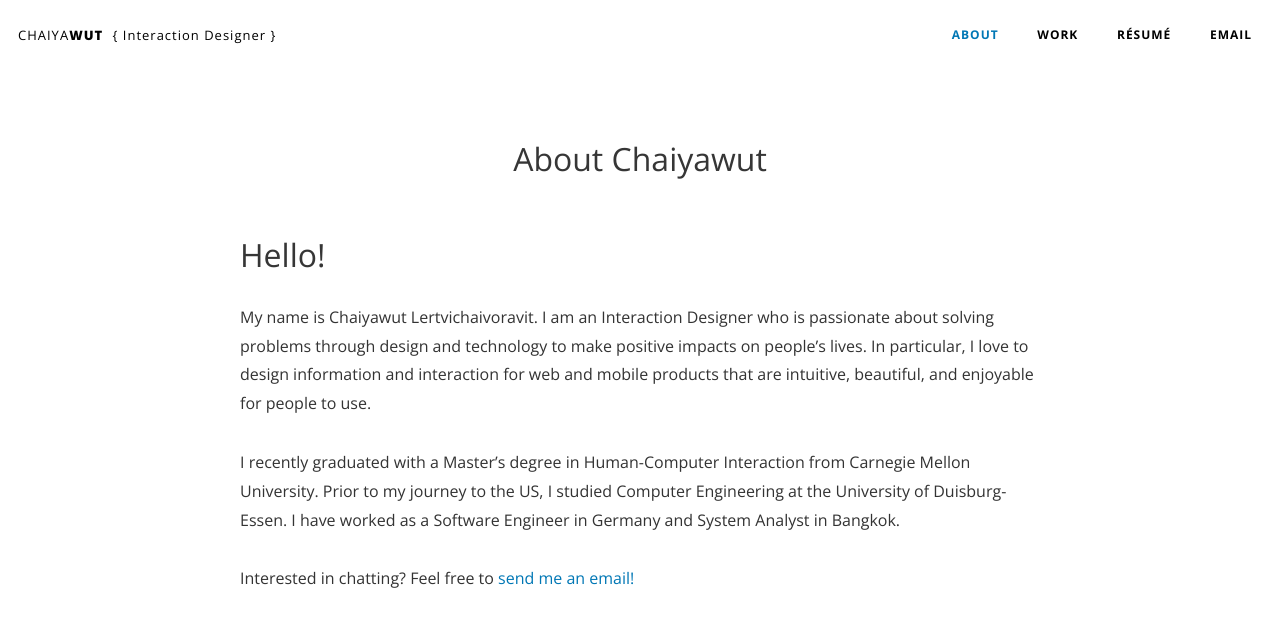
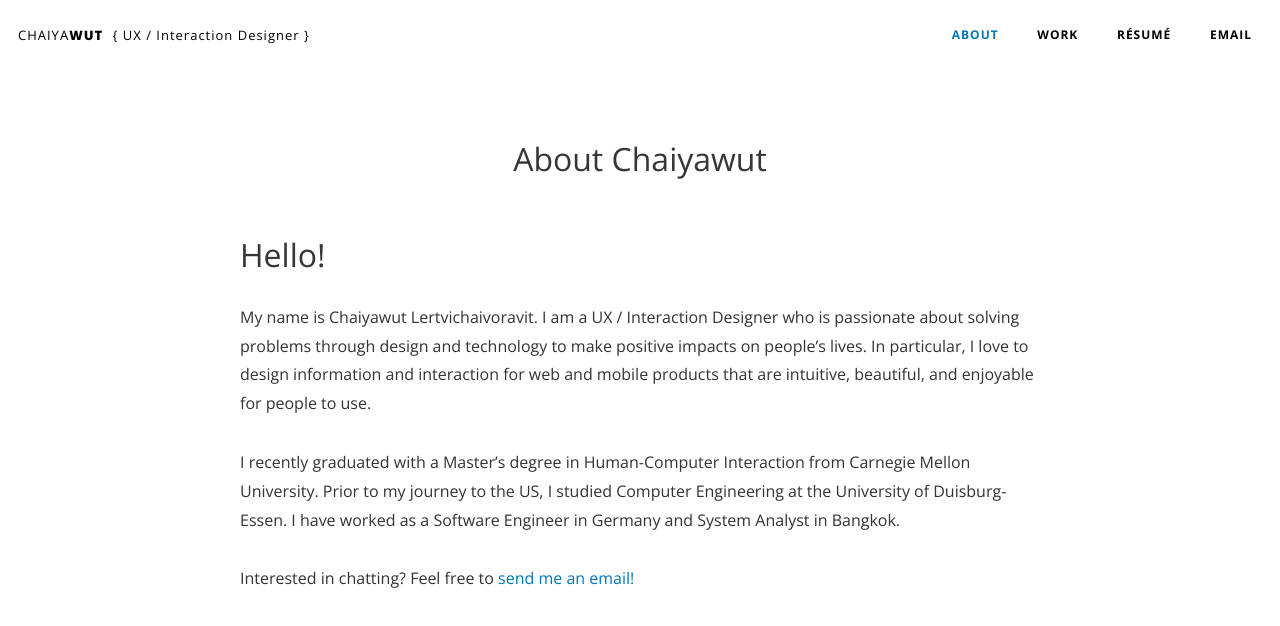
Before and after one commit to clertvic/clertvic.github.io, a plain HTML site: page about.html in a window 1280 px wide. Drawn offline with nearby package versions, Linux system fonts and the light colour scheme.

Commit message:
Added the UX position.

```diff
--- a/about.html
+++ b/about.html
@@ -16,7 +16,7 @@
 
         <header class="dark">
             <h1>
-                <span>CHAIYA<strong>WUT</strong></span> <span>{ Interaction Designer }</span>
+                <span>CHAIYA<strong>WUT</strong></span> <span>{ UX / Interaction Designer }</span>
             </h1>
             <nav class="ib right">
                 <ul class="pri">
@@ -40,7 +40,7 @@
                 <div class="wrapper">
                     <!--<div class="hr"></div>-->
                     <h4>Hello!</h4>
-                    <p>My name is Chaiyawut Lertvichaivoravit. I am an Interaction Designer who is passionate about solving problems through design and technology to make positive impacts on people’s lives. In particular, I love to design information and interaction for web and mobile products that are intuitive, beautiful, and enjoyable for people to use.</p>
+                    <p>My name is Chaiyawut Lertvichaivoravit. I am a UX / Interaction Designer who is passionate about solving problems through design and technology to make positive impacts on people’s lives. In particular, I love to design information and interaction for web and mobile products that are intuitive, beautiful, and enjoyable for people to use.</p>
                     <p>I recently graduated with a Master’s degree in Human-Computer Interaction from Carnegie Mellon University. Prior to my journey to the US, I studied Computer Engineering at the University of Duisburg-Essen. I have worked as a Software Engineer in Germany and System Analyst in Bangkok.</p>
                     <p>Interested in chatting? Feel free to <a href="mailto:chaiyawut.l@gmail.com">send me an email!</a></p>
                 </div>
```
Also changed, not shown: genee.html (+1 -1 lines), index.html (+1 -1 lines), kindness_fortune.html (+1 -1 lines), no_exit.html (+1 -1 lines), parkey.html (+1 -1 lines), route.html (+1 -1 lines), work.html (+1 -1 lines), 1 other file.
